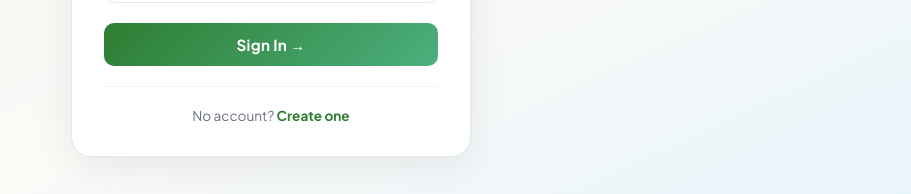
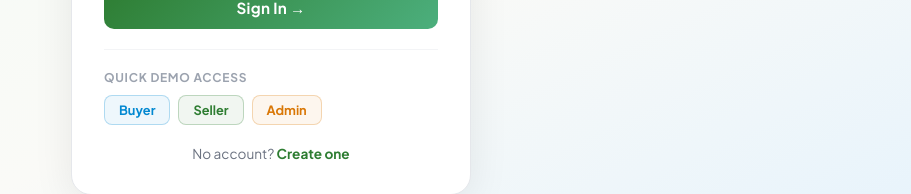
Before and after one commit to 25A35A0513/carbon-marketplace-frontend, a React (Vite) app: page /login in a window 1280 px wide. Shown: the part 476-670 px from the top of the page, without its empty margins (369-1280 px from the left). Built offline with nearby package versions, Linux system fonts and the light colour scheme; no server answers; the HTML template or start-up script is replaced by a standard one.

Commit message:
LoginPage Updated

```diff
--- a/src/pages/auth/LoginPage.jsx
+++ b/src/pages/auth/LoginPage.jsx
@@ -65,6 +65,15 @@ export default function LoginPage() {
         <div style={styles.divider} />
 
         {/* Demo quick-fill */}
+         <p style={styles.demoLabel}>Quick demo access</p>
+        <div style={{ display: 'flex', gap: 8, flexWrap: 'wrap' }}>
+          {DEMOS.map(d => (
+            <button key={d.role} style={{ ...styles.demoBtn, borderColor: d.color + '44', color: d.color, background: d.color + '11' }}
+              onClick={() => setForm({ email: d.email, password: 'demo123' })}>
+              {d.role}
+            </button>
+          ))}
+        </div>
 
 
         <p style={styles.switchText}>
```
